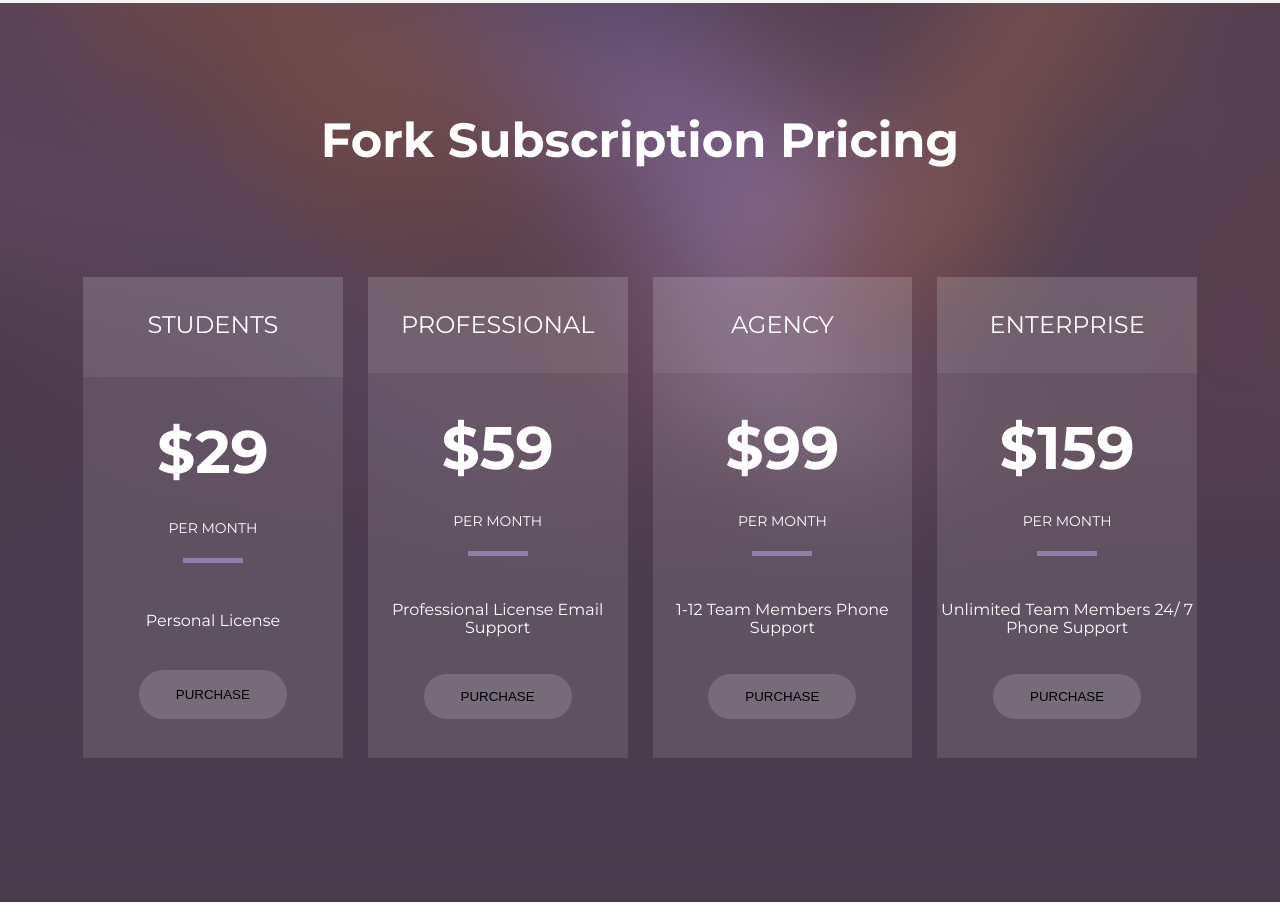
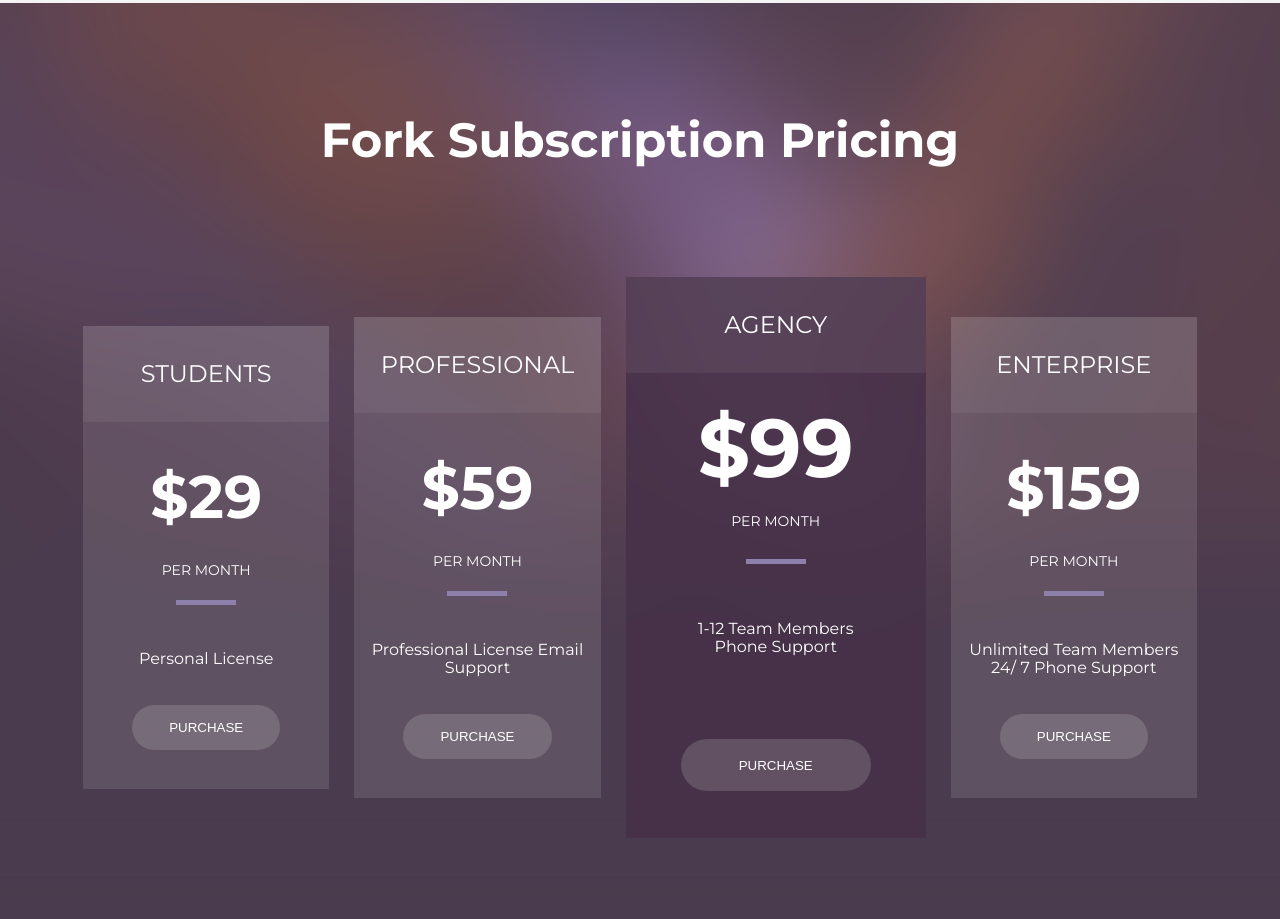
Before and after one commit to KristinaRud/forkio-step, a website: page index.html in a window 1280 px wide. Shown: the part 1878-2797 px from the top of the page. Drawn offline with nearby package versions, Linux system fonts and the light colour scheme; files that its build step writes are made by us from their sources; files whose address does not match are found by name.

Commit message:
added pricing dark

```diff
--- a/index.html
+++ b/index.html
@@ -146,11 +146,13 @@
                 <button class="pricing-btn">purchase</button>
             </li>
             <li class="pricing__item pricing__item--dark">
-                <span class="pricing__package">agency</span>
-                <span class="pricing__amount">$99</span>
-                <span class="pricing__count">per month</span>
-               <p class="pricing__text">1-12 Team Members Phone Support</p>
-                <button class="pricing-btn">purchase</button>
+                <span class="pricing__package pricing__package--dark">agency</span>
+                <div class="pricing__item-wrapper">
+                <span class="pricing__amount pricing__amount--dark">$99</span>
+                <span class="pricing__count pricing__count--dark">per month</span>
+               <p class="pricing__text pricing__text--dark">1-12 Team Members Phone Support</p>
+                <button class="pricing-btn pricing-btn--dark">purchase</button>
+                </div>
             </li >
             <li class="pricing__item">
                 <span class="pricing__package">enterprise</span>
--- a/src/styles/base.scss
+++ b/src/styles/base.scss
@@ -59,7 +59,3 @@ html{
     margin: 0 auto;
 	max-width: 1200px;
 }
-img {
-	max-width: 100%;
-	height: auto;
-}
--- a/src/styles/price.scss
+++ b/src/styles/price.scss
@@ -30,11 +30,12 @@
   display: grid;
   grid-template-columns: 1fr;
   row-gap: 18px;
+  align-items: center;
   @media (min-width: 481px) {
-    padding: 39px 80px 153px;
+    padding: 39px 69px 153px;
      grid-template-columns: repeat(2, 1fr);
     column-gap: 25px;
-    row-gap: 71px;
+    row-gap: 30px;
   }
   @media (min-width: 993px) {
     padding: 112px 33px 144px;
@@ -43,13 +44,16 @@
 }
 .pricing__item{
   display: grid;
-  grid-template-columns: minmax(min-content, 1fr);
+   grid-template-columns: minmax(min-content, 1fr);
     background: rgb(255, 255, 255, 0.11);
   color: $white-color;
+
+  &--dark{
+
+    background: rgb(70, 48, 72, 0.84);
+  }
 }
-.pricing__item--dark {
 
-}
 .pricing__package {
 @include font-montserrat(400, normal);
   font-size: 24px;
@@ -57,13 +61,23 @@
   text-transform: uppercase;
   padding: 36px 0;
   background: rgb(255, 255, 255, 0.06);
+
 }
-
+.pricing__item-wrapper {
+  display: flex;
+  flex-direction: column;
+  padding: 0 55px 47px;
+}
 .pricing__amount {
  @include font-montserrat(700, normal);
   font-size: 60px;
   line-height: 62px;
   margin: 30px 0 20px;
+  &--dark {
+    font-size: 82px;
+    line-height: 84px;
+
+  }
   @media (min-width: 481px) {
     line-height: 90px;
   }
@@ -86,16 +100,27 @@
    left: 50%;
     transform: translateX(-50%);
   }
+  &--dark {
+    margin-bottom: 91px;
+      &:after {
+      top: 46px;
+
+    }
+  }
 }
 .pricing__text {
   @include font-montserrat(400, normal);
   font-size: $fs16;
   line-height: 18px;
   margin-bottom: 37px;
+  padding: 0 10px;
+  &--dark{
+    margin-bottom: 0;
+  }
 }
 .pricing-btn {
  padding: 15px 37px;
-  max-width: min-content;
+  color: $white-color;
   background: rgb(255, 255, 255, 0.15);
   text-transform: uppercase;
   border: none;
@@ -103,6 +128,12 @@
   cursor: pointer;
   margin-bottom: 67px;
   justify-self: center;
+  &--dark {
+    width: 190px;
+    height: 52px;
+    margin-top: 83px;
+    margin-bottom: 0!important;
+    }
   @media (min-width: 481px) {
     margin-bottom: 39px;
   }
```
Also changed, not shown: src/html/price.html (+7 -5 lines).
